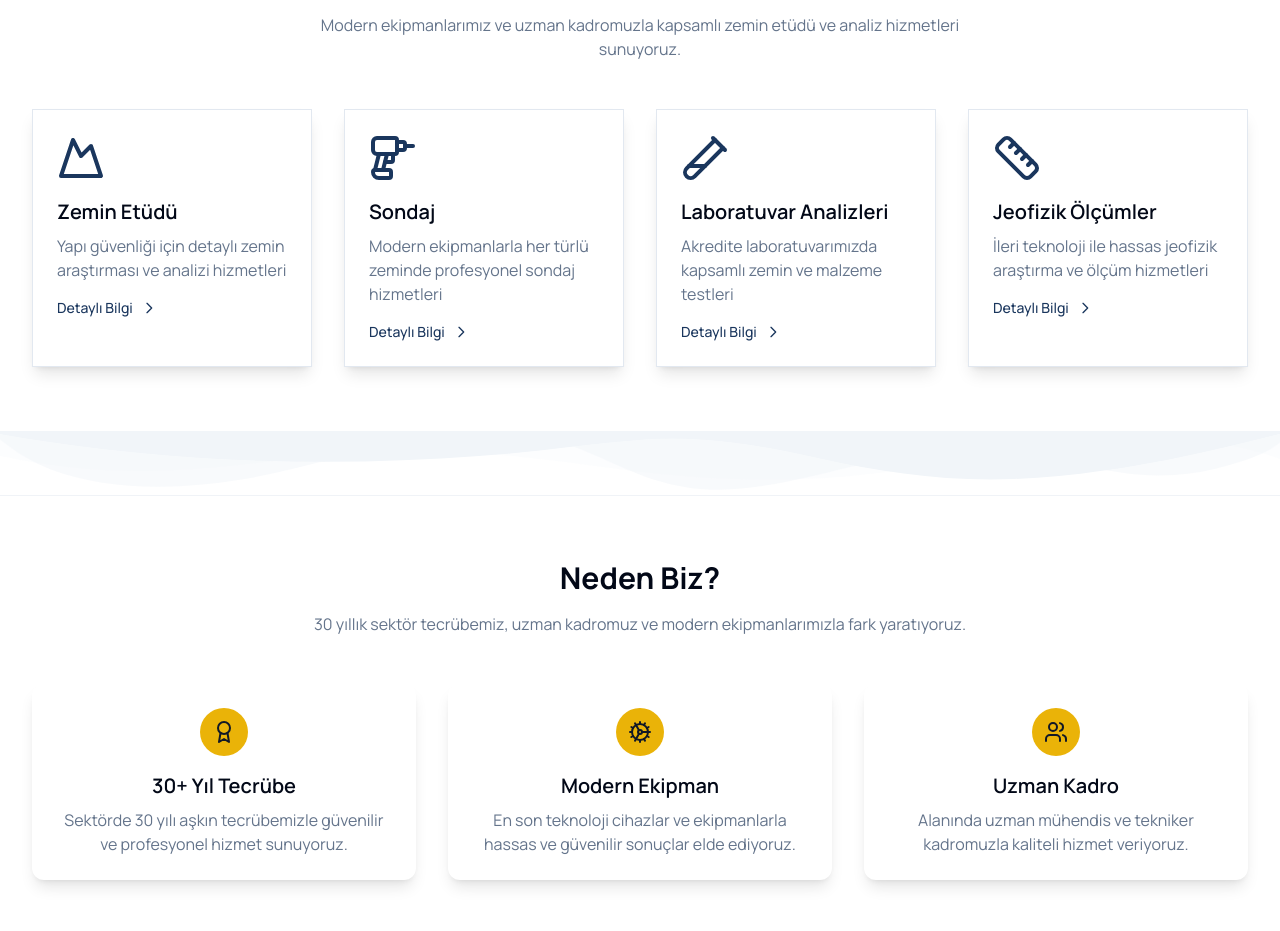
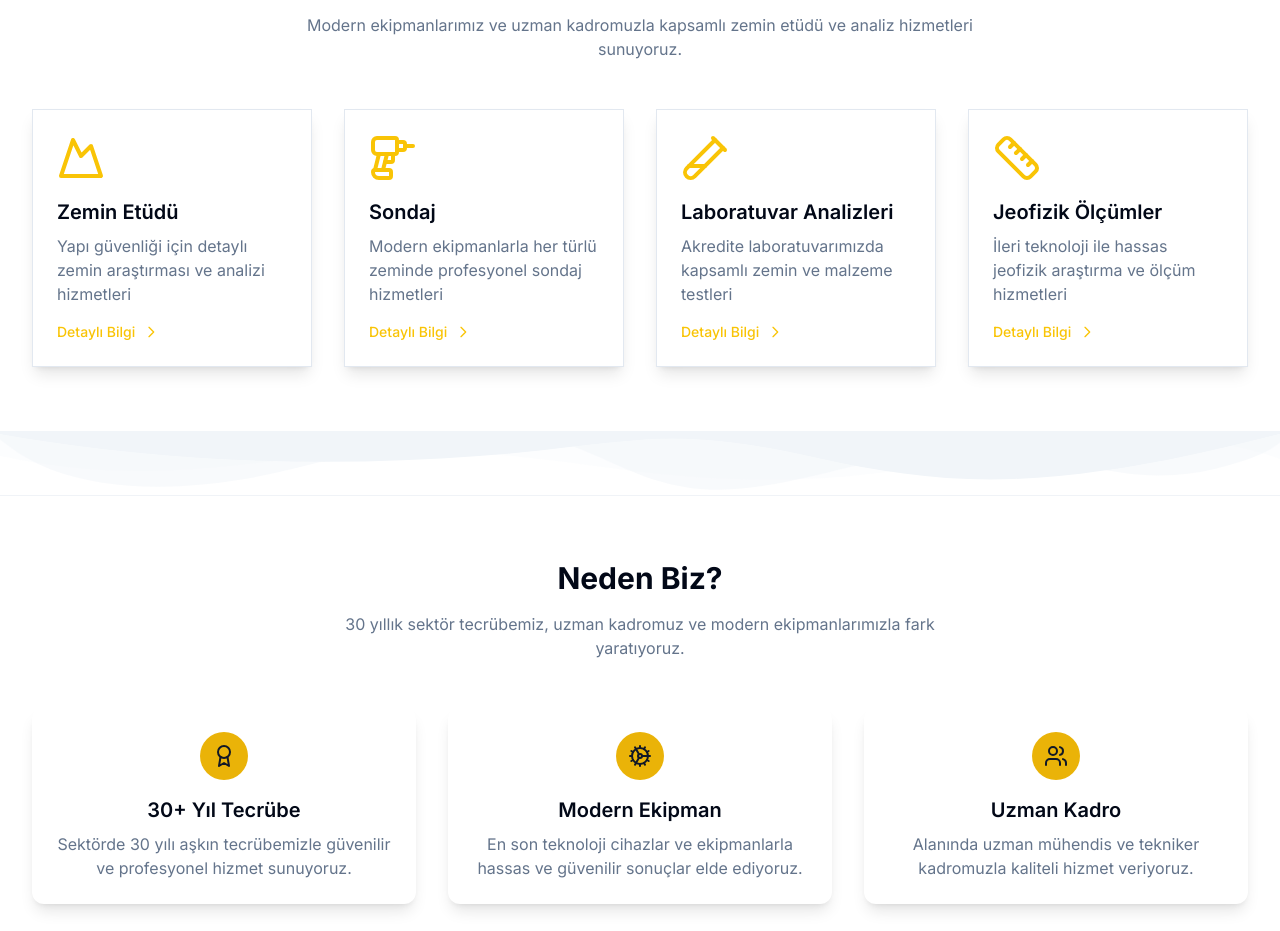
Before and after one commit to MustafaEEroglu/anadolu-zemin, a Next.js app: page / in a window 1280 px wide. Shown: the part 1322-2253 px from the top of the page. Built offline with nearby package versions, Linux system fonts and the light colour scheme.

Commit message:
Değişiklikler Geri Alındı

```diff
--- a/src/app/layout.tsx
+++ b/src/app/layout.tsx
@@ -1,15 +1,11 @@
 import type { Metadata } from "next";
-import { Manrope } from "next/font/google";
+import { Inter } from "next/font/google";
 import "./globals.css";
 import Header from "@/components/layout/header";
 import Footer from "@/components/layout/footer";
 import { ThemeProvider } from "@/context/theme-provider";
 
-const manrope = Manrope({
-  subsets: ["latin"],
-  display: 'swap',
-  variable: '--font-manrope'
-});
+const inter = Inter({ subsets: ["latin"] });
 
 export const metadata: Metadata = {
   title: "Anadolu Zemin | Profesyonel Zemin Etüdü ve Sondaj Hizmetleri",
@@ -23,7 +19,7 @@ export default function RootLayout({
 }>) {
   return (
     <html lang="tr" suppressHydrationWarning>
-      <body className={`${manrope.variable} font-sans`}>
+      <body className={inter.className}>
         <ThemeProvider attribute="class" defaultTheme="system" enableSystem>
           <Header />
           <main className="min-h-screen">{children}</main>
--- a/src/components/ui/typography.tsx
+++ /dev/null
@@ -1,36 +0,0 @@
-import { cn } from "@/lib/utils";
-import { ElementType, HTMLAttributes } from "react";
-
-const variantClasses = {
-  "display-lg": "text-display-lg",
-  "display-md": "text-display-md",
-  "display-sm": "text-display-sm",
-  "heading-lg": "text-heading-lg",
-  "heading-md": "text-heading-md",
-  "heading-sm": "text-heading-sm",
-  "body-lg": "text-body-lg",
-  "body-md": "text-body-md",
-  "body-sm": "text-body-sm",
-} as const;
-
-type TypographyProps = HTMLAttributes<HTMLElement> & {
-  variant?: keyof typeof variantClasses;
-  as?: ElementType;
-};
-
-export function Typography({
-  variant = "body-md",
-  as: Component = "div",
-  className,
-  children,
-  ...props
-}: TypographyProps) {
-  return (
-    <Component
-      className={cn(variantClasses[variant], className)}
-      {...props}
-    >
-      {children}
-    </Component>
-  );
-}
--- a/tailwind.config.ts
+++ b/tailwind.config.ts
@@ -17,21 +17,6 @@ const config: Config = {
       },
     },
     extend: {
-      fontFamily: {
-        sans: ["Manrope", "sans-serif"],
-        heading: ["Manrope", "sans-serif"],
-      },
-      fontSize: {
-        "display-lg": ["3.5rem", { lineHeight: "4rem", fontWeight: "700" }],
-        "display-md": ["2.5rem", { lineHeight: "3rem", fontWeight: "700" }],
-        "display-sm": ["2rem", { lineHeight: "2.5rem", fontWeight: "700" }],
-        "heading-lg": ["1.75rem", { lineHeight: "2.25rem", fontWeight: "600" }],
-        "heading-md": ["1.5rem", { lineHeight: "2rem", fontWeight: "600" }],
-        "heading-sm": ["1.25rem", { lineHeight: "1.75rem", fontWeight: "600" }],
-        "body-lg": ["1.125rem", { lineHeight: "1.75rem", fontWeight: "400" }],
-        "body-md": ["1rem", { lineHeight: "1.5rem", fontWeight: "400" }],
-        "body-sm": ["0.875rem", { lineHeight: "1.25rem", fontWeight: "400" }],
-      },
       colors: {
         border: "hsl(var(--border))",
         input: "hsl(var(--input))",
@@ -39,28 +24,12 @@ const config: Config = {
         background: "hsl(var(--background))",
         foreground: "hsl(var(--foreground))",
         primary: {
-          DEFAULT: "#1A365D",
-          dark: "#0F1F3D",
-          foreground: "#FFFFFF",
-          darkForeground: "#F5F7FA",
+          DEFAULT: "hsl(var(--primary))",
+          foreground: "hsl(var(--primary-foreground))",
         },
         secondary: {
-          DEFAULT: "#8B5A2B",
-          dark: "#6B441B",
-          foreground: "#FFFFFF",
-          darkForeground: "#F5F7FA",
-        },
-        neutral: {
-          DEFAULT: "#F5F7FA",
-          dark: "#1A1A1A",
-          foreground: "#1A365D",
-          darkForeground: "#8B5A2B",
-        },
-        accent: {
-          DEFAULT: "#D4A017",
-          dark: "#B38914",
-          foreground: "#1A365D",
-          darkForeground: "#F5F7FA",
+          DEFAULT: "hsl(var(--secondary))",
+          foreground: "hsl(var(--secondary-foreground))",
         },
         destructive: {
           DEFAULT: "hsl(var(--destructive))",
@@ -69,6 +38,10 @@ const config: Config = {
         muted: {
           DEFAULT: "hsl(var(--muted))",
           foreground: "hsl(var(--muted-foreground))",
+        },
+        accent: {
+          DEFAULT: "hsl(var(--accent))",
+          foreground: "hsl(var(--accent-foreground))",
         },
         popover: {
           DEFAULT: "hsl(var(--popover))",
```
